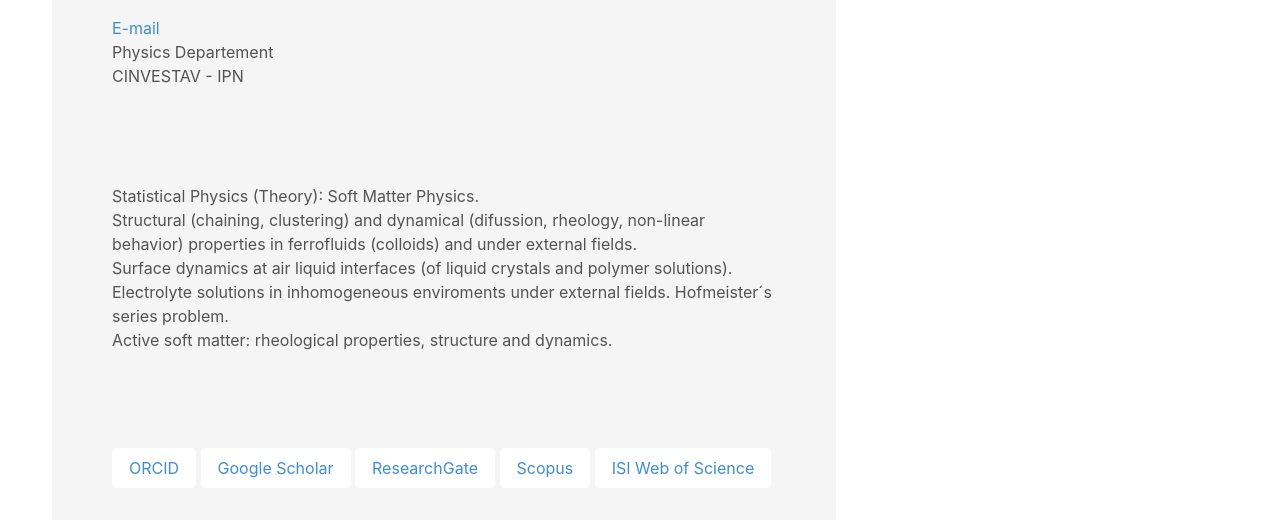
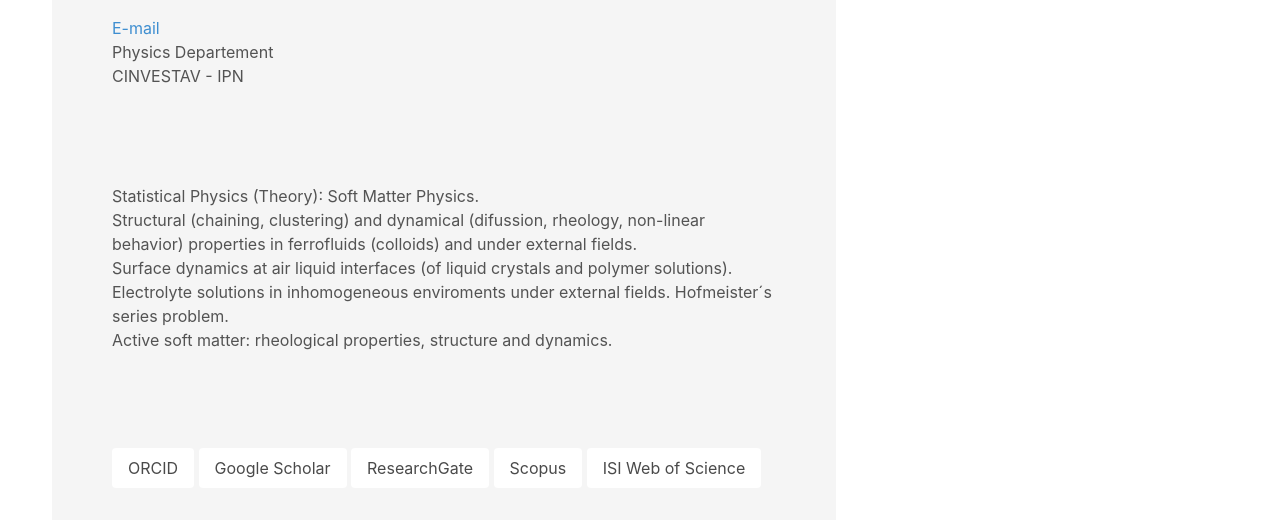
Before and after one commit to martinhernandezsoftmatter/martin.hernandezsoftmatter.github.io, a plain HTML site: page research/active-matter.html in a window 1280 px wide. Shown: the part 280-800 px from the top of the page. Drawn offline with nearby package versions, Linux system fonts and the light colour scheme; files whose address does not match are found by name.

Commit message:
Eliminados botones restantes

```diff
--- a/css/global.css
+++ b/css/global.css
@@ -110,14 +110,6 @@ a.button.education-link:hover {
 	color: var(--subtitle-color);
 }
 
-.button.is-info.is-inverted {
-	background-color: var(--bg-color);
-}
-
-.button.is-info.is-inverted:hover {
-	background-color: var(--hover-color);
-}
-
 .select select {
 	background-color: var(--bg-color);
 	color: var(--primary-color);
--- a/research/active-matter.html
+++ b/research/active-matter.html
@@ -73,15 +73,15 @@
           <p>Active soft matter: rheological properties, structure and dynamics.</p>
         </section>
         <section class="section">
-          <a href="https://orcid.org/0000-0001-5995-4544" class="button is-info is-inverted">ORCID</a>
-          <a href="https://scholar.google.com/citations?user=thTDBmAAAAAJ&hl=en"
-            class="button is-info is-inverted">Google Scholar</a>
+          <a href="https://orcid.org/0000-0001-5995-4544" class="button education-link">ORCID</a>
+          <a href="https://scholar.google.com/citations?user=thTDBmAAAAAJ&hl=en" class="button education-link">Google
+            Scholar</a>
           <a href="https://www.researchgate.net/profile/Martin_Hernandez_Contreras"
-            class="button is-info is-inverted">ResearchGate</a>
+            class="button education-link">ResearchGate</a>
           <a href="https://www.scopus.com/authid/detail.uri?authorId=6603868351"
-            class="button is-info is-inverted">Scopus</a>
-          <a href="https://publons.com/researcher/1943621/martin-hernandez-contreras/"
-            class="button is-info is-inverted">ISI Web of Science</a>
+            class="button education-link">Scopus</a>
+          <a href="https://publons.com/researcher/1943621/martin-hernandez-contreras/" class="button education-link">ISI
+            Web of Science</a>
         </section>
       </div>
       <div class="column">
```
Also changed, not shown: research/colloidal-dynamics.html (+7 -7 lines), research/ferrofluids.html (+8 -9 lines), research/ionic-electrolytes.html (+7 -7 lines), research/liquid-crystal-dynamics.html (+8 -9 lines), teaching/electrodynamics-1.html (+7 -7 lines), teaching/electromagnetism.html (+7 -7 lines), teaching/soft-condensed-matter.html (+7 -7 lines), teaching/statistical-physics.html (+7 -7 lines), teaching/thermodynamics.html (+7 -7 lines).
